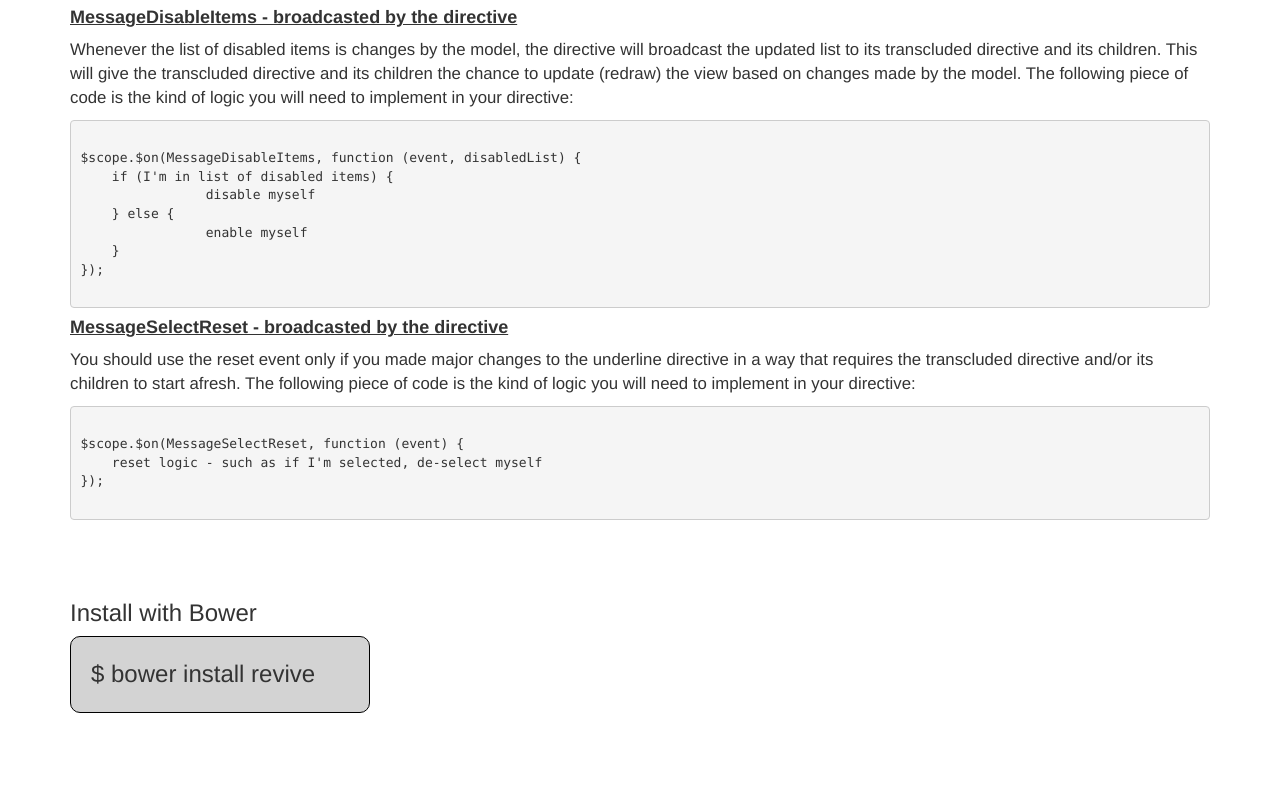
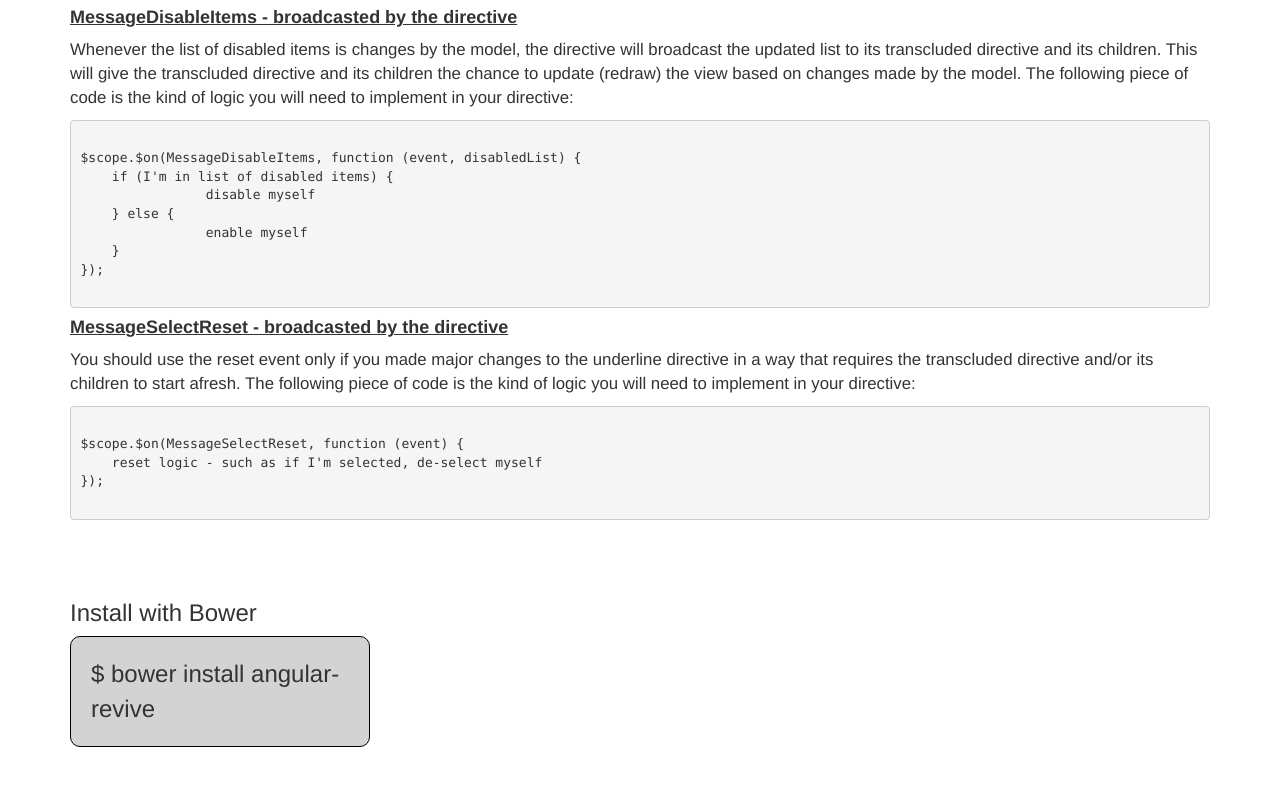
Before and after one commit to yuvaloren6/angular-revive, a plain HTML site: page angular-revive.html in a window 1280 px wide. Shown: the part 2633-3418 px from the top of the page. Drawn offline with nearby package versions, Linux system fonts and the light colour scheme.

Commit message:
fixed install errors

```diff
--- a/angular-revive.html
+++ b/angular-revive.html
@@ -270,7 +270,7 @@ $scope.$on(MessageSelectReset, function (event) {
         <div class="row" style="margin-top:50px">
             <div class="col-xs-12">
                 <h3>Install with Bower</h3>
-                <div class="bowerInstall">$ bower install revive</div>
+                <div class="bowerInstall">$ bower install angular-revive</div>
             </div>
         </div>
     </div>
```
